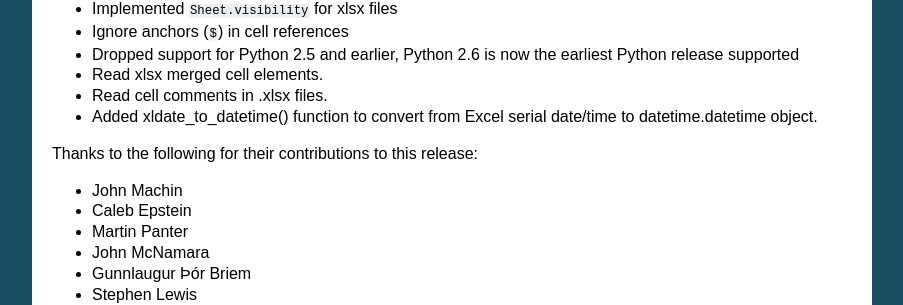
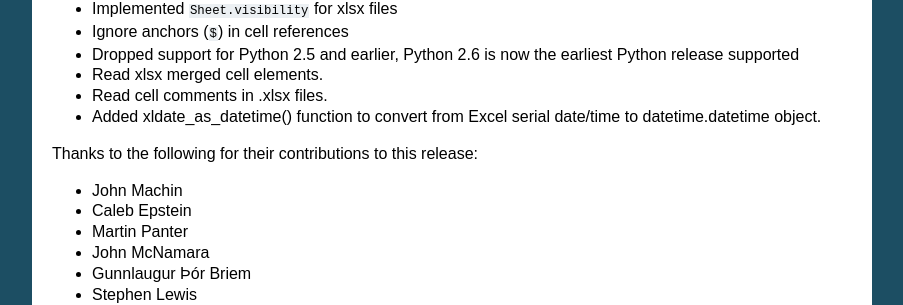
Before and after one commit to python-excel/xlrd, a Sphinx documentation site: the page built from docs/changes.rst, in a window 1280 px wide and 900 px high, scrolled down 1027 px. Shown: the part 152-457 px from the top of the window, without its empty margins (198-1101 px from the left). Built offline with Sphinx 7.4.7, drawn with Linux system fonts in a browser that asks for light colours; the version number could not be read and is left out.

```diff
--- a/docs/changes.rst
+++ b/docs/changes.rst
@@ -89,7 +89,7 @@ Thanks to the following for their contributions to this release:
 
 - Read cell comments in .xlsx files.
 
-- Added xldate_to_datetime() function to convert from Excel
+- Added xldate_as_datetime() function to convert from Excel
   serial date/time to datetime.datetime object.
 
 Thanks to the following for their contributions to this release:
```
